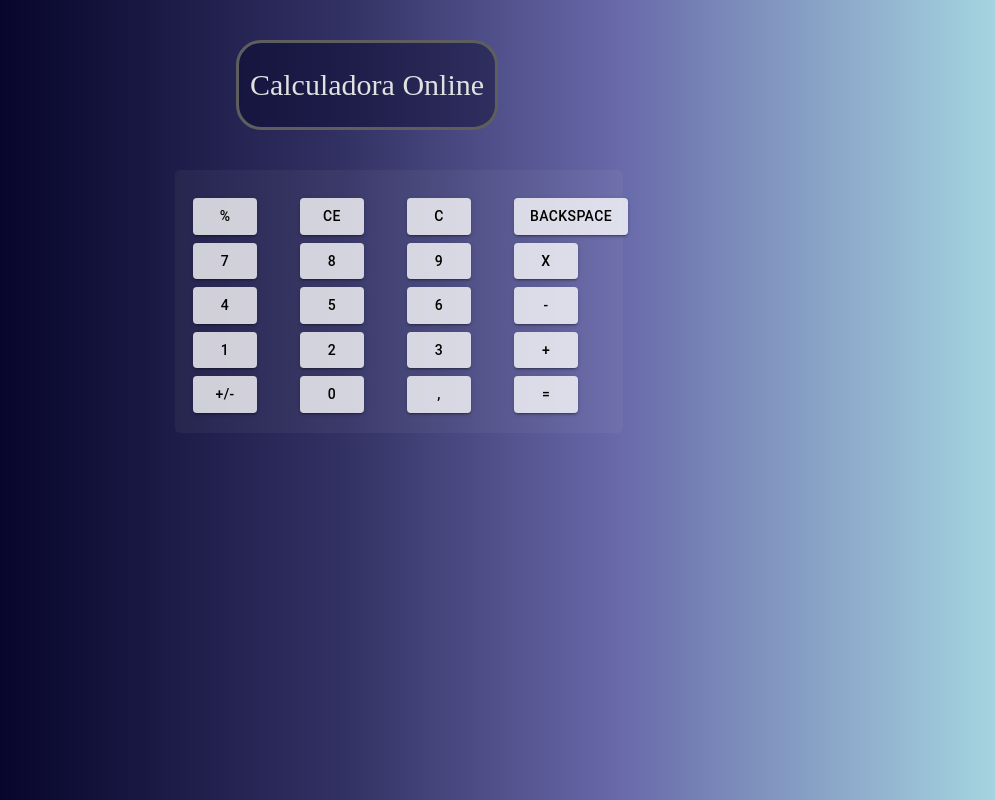
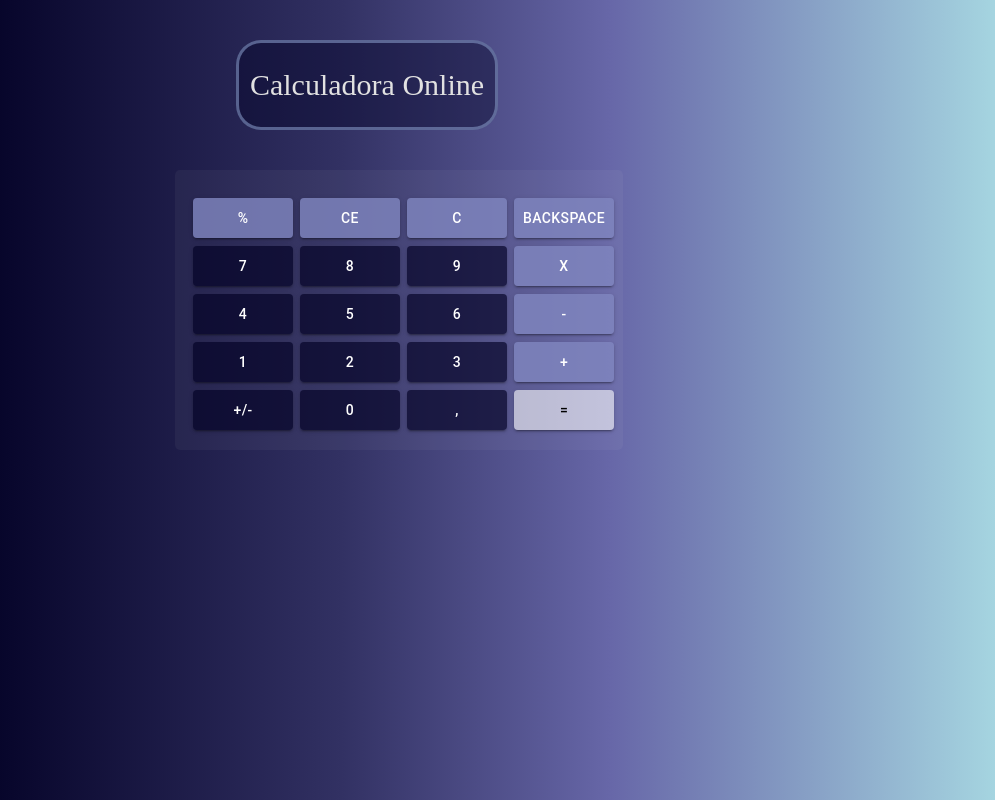
Before and after one commit to marianehds/calculadora, a React (Create React App) app: page / in a window 1280 px wide. Shown: the whole page, without its empty margins (273-1268 px from the left). Built offline with nearby package versions, Linux system fonts and the light colour scheme.

Commit message:
botao mais largo

```diff
--- a/src/view/home/home.jsx
+++ b/src/view/home/home.jsx
@@ -5,11 +5,21 @@ import { createTheme, ThemeProvider } from "@mui/material/styles";
 const theme = createTheme({
   palette: {
     primary: {
-      // light: will be calculated from palette.primary.main,
-      main: "#ffffffc7",
-      contrastText: '##000000'
-      // dark: will be calculated from palette.primary.main,
-      // contrastText: will be calculated to contrast with palette.primary.main
+      main: "#7f86bfd1",
+      contrastText: "#ffffff",
+      dark: '#a9aed7d1'
+    },
+    secondary: {
+      light: "#ff7961",
+      main: " #020024ab",
+      dark: "#1a174eab",
+      contrastText: "#ffffff",
+    },
+    third: {
+      light: "#5fba7d",
+      main: "#ffffff96",
+      dark: "#c9c6c696",
+      contrastText: "#000",
     },
   },
 });
@@ -26,8 +36,8 @@ const home = () => {
           justifyContent="flex-end"
           alignItems="center"
           spacing={1}
-          width='35%'
-          margin='40px 35% 15px 35%;'
+          width="35%"
+          margin="40px 35% 15px 35%;"
           className="grid">
           <Grid item xs={3}>
             <Button variant="contained" color="primary">
@@ -50,17 +60,17 @@ const home = () => {
             </Button>
           </Grid>
           <Grid item xs={3}>
-            <Button variant="contained" color="primary">
+            <Button variant="contained" color="secondary">
               7
             </Button>
           </Grid>
           <Grid item xs={3}>
-            <Button variant="contained" color="primary">
+            <Button variant="contained" color="secondary">
               8
             </Button>
           </Grid>
           <Grid item xs={3}>
-            <Button variant="contained" color="primary">
+            <Button variant="contained" color="secondary">
               9
             </Button>
           </Grid>
@@ -70,17 +80,17 @@ const home = () => {
             </Button>
           </Grid>
           <Grid item xs={3}>
-            <Button variant="contained" color="primary">
+            <Button variant="contained" color="secondary">
               4
             </Button>
           </Grid>
           <Grid item xs={3}>
-            <Button variant="contained" color="primary">
+            <Button variant="contained" color="secondary">
               5
             </Button>
           </Grid>
           <Grid item xs={3}>
-            <Button variant="contained" color="primary">
+            <Button variant="contained" color="secondary">
               6
             </Button>
           </Grid>
@@ -90,17 +100,17 @@ const home = () => {
             </Button>
           </Grid>
           <Grid item xs={3}>
-            <Button variant="contained" color="primary">
+            <Button variant="contained" color="secondary">
               1
             </Button>
           </Grid>
           <Grid item xs={3}>
-            <Button variant="contained" color="primary">
+            <Button variant="contained" color="secondary">
               2
             </Button>
           </Grid>
           <Grid item xs={3}>
-            <Button variant="contained" color="primary">
+            <Button variant="contained" color="secondary">
               3
             </Button>
           </Grid>
@@ -110,22 +120,22 @@ const home = () => {
             </Button>
           </Grid>
           <Grid item xs={3}>
-            <Button variant="contained" color="primary">
+            <Button variant="contained" color="secondary">
               +/-
             </Button>
           </Grid>
           <Grid item xs={3}>
-            <Button variant="contained" color="primary">
+            <Button variant="contained" color="secondary">
               0
             </Button>
           </Grid>
           <Grid item xs={3}>
-            <Button variant="contained" color="primary">
+            <Button variant="contained" color="secondary">
               ,
             </Button>
           </Grid>
           <Grid item xs={3}>
-            <Button variant="contained" color="primary">
+            <Button variant="contained" color="third">
               =
             </Button>
           </Grid>
--- a/src/view/home/home.scss
+++ b/src/view/home/home.scss
@@ -1,7 +1,13 @@
 body {
   margin: 0 0 0 0;
-  background: rgb(2,0,36);
-background: linear-gradient(90deg, rgba(2,0,36,1) 18%, rgba(50,49,99,1) 48%, rgba(103,103,168,1) 69%, rgba(167,216,226,1) 100%);
+  background: rgb(2, 0, 36);
+  background: linear-gradient(
+    90deg,
+    rgba(2, 0, 36, 1) 18%,
+    rgba(50, 49, 99, 1) 48%,
+    rgba(103, 103, 168, 1) 69%,
+    rgba(167, 216, 226, 1) 100%
+  );
 
   p {
     margin: 0 0 0 0;
@@ -15,7 +21,7 @@ background: linear-gradient(90deg, rgba(2,0,36,1) 18%, rgba(50,49,99,1) 48%, rgb
   margin: 40px auto 0px auto;
   background-color: #0200246b;
   border-radius: 25px;
-  border: #5e5e5e solid 3px;
+  border: #7c8cbba6 solid 3px;
   align-items: center;
   justify-content: center;
   font-size: 30px;
@@ -27,4 +33,10 @@ background: linear-gradient(90deg, rgba(2,0,36,1) 18%, rgba(50,49,99,1) 48%, rgb
   background-color: #cbcbcb0d;
   border-radius: 5px;
   padding: 20px 10px 20px 10px;
+
+  button{
+    width:100px;
+    height: 40px;
+
+  }
 }
```
